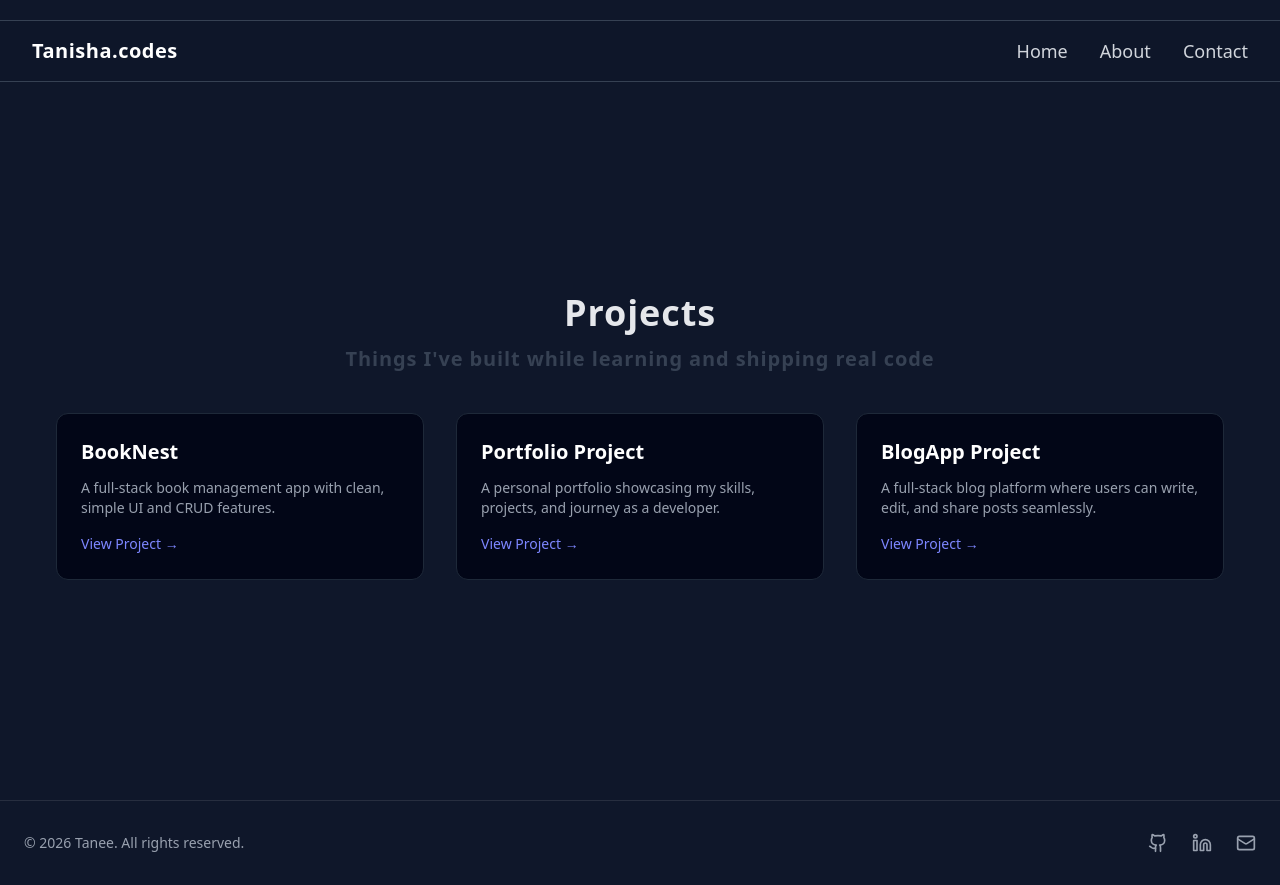
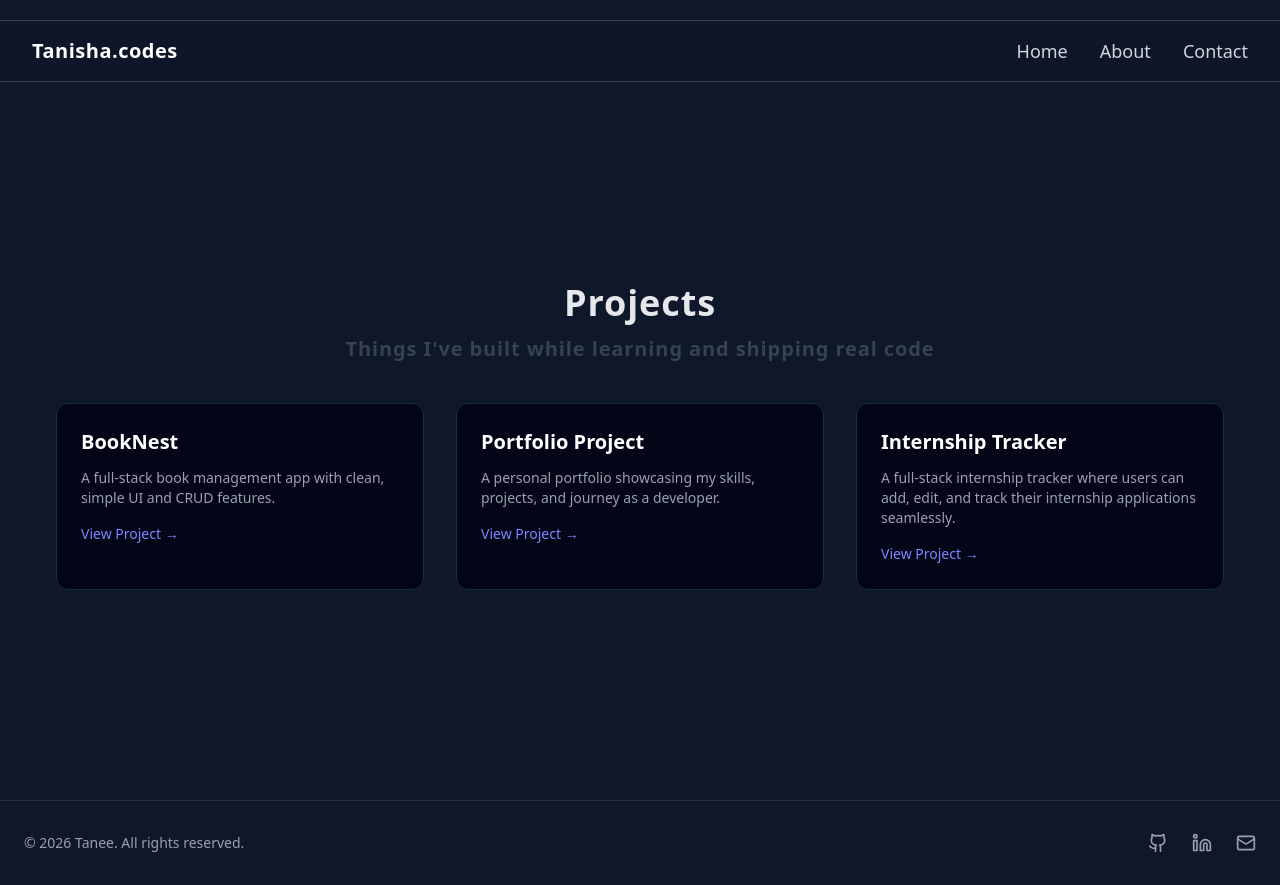
Before and after one commit to tanishamehra24/portfolio, a React (Vite) app: page /projects in a window 1280 px wide. Built offline with nearby package versions, Linux system fonts and the light colour scheme; the HTML template or start-up script is replaced by a standard one.

Commit message:
added new project

```diff
--- a/src/components/ProjectDetails.tsx
+++ b/src/components/ProjectDetails.tsx
@@ -43,7 +43,7 @@ const ProjectDetails = () => {
           </p>
           <p>
             <b>Database:</b> {project.tech.database.join(", ")}
-          </p>
+         </p>
         </ProjectSection>
 
         <ProjectSection title="Challenges & Learnings">
--- a/src/projects.ts
+++ b/src/projects.ts
@@ -83,54 +83,55 @@ const projects = [
     ],
 
     frontendRepo: "https://github.com/tanishamehra24/portfolio.git",
-    backendRepo: " ",
     live: "https://tanisha-portfolio-eta.vercel.app/",
   },
 
   {
-    id: "blogapp",
-    title: "BlogApp Project",
-    desc: "A full-stack blog platform where users can write, edit, and share posts seamlessly.",
+    id: "internship-tracker",
+    title: "Internship Tracker",
+    desc: "A full-stack internship tracker where users can add, edit, and track their internship applications seamlessly.",
 
     overview:
-      "BlogApp is a full-stack blogging platform that allows users to create, edit, and manage blog posts through a clean and intuitive interface.",
+      "Internship Tracker is a full-stack web application that helps students organize and manage their internship or job applications in one place. It provides a centralized dashboard where users can add, track, and update the status of applications throughout the hiring process.",
 
     problem:
-      "Writers and developers need a simple platform to share ideas without unnecessary complexity. Many blogging platforms are either too basic or overly complex for personal use.",
+      "Students often apply to multiple internships across different platforms, making it difficult to keep track of application details, links, and statuses. This lack of organization can lead to missed follow-ups and confusion during the application process.",
 
     solution:
-      "BlogApp provides a streamlined blogging experience with authentication, post management, and a structured backend API. The frontend and backend are maintained separately to ensure scalability and clean architecture.",
+      "The Internship Tracker provides a simple platform where users can record internship applications, monitor their progress, and manage important details like company information, roles, and application status through a structured dashboard.",
 
     features: [
       "User authentication",
-      "Create, edit, and delete blog posts",
+      "Create, edit, and track applications",
       "Protected routes",
       "Responsive UI",
+      "Search applications by company or role",
       "REST API integration",
     ],
 
     tech: {
       frontend: ["React", "Tailwind CSS"],
-      backend: ["Node.js", "Express"],
-      database: ["MongoDB"],
+      backend: ["Node.js", "Express","JWT","bcrypt"],
+      database: ["PostgreSQL"],
     },
 
     challenges: [
       "Implementing authentication and protected routes",
       "Managing global state and API calls",
-      "Designing a scalable backend structure",
+      "Designing a relational database structure for users and applications",
+      "Handling form validation and user input errors"
     ],
 
     future: [
-      "Add comments and likes",
-      "Implement role-based access",
-      "Improve editor experience",
-      "Add pagination and search",
+      "Interview notes and reminders",
+      "Application analytics dashboard",
+      "Export application data (CSV/Excel)",
+      "Resume version tracking",
     ],
 
-    frontendRepo: "https://github.com/tanishamehra24/blogApp-frontend",
-    backendRepo: "https://github.com/tanishamehra24/blogApp-backend",
-    live: "https://blog-app-frontend-taupe-pi.vercel.app/",
+    frontendRepo: "https://github.com/tanishamehra24/internship-tracker-frontend",
+    backendRepo: "https://github.com/tanishamehra24/internship-tracker-backend",
+    live: "https://interntrack-mu.vercel.app/",
   },
 ];
 
```
